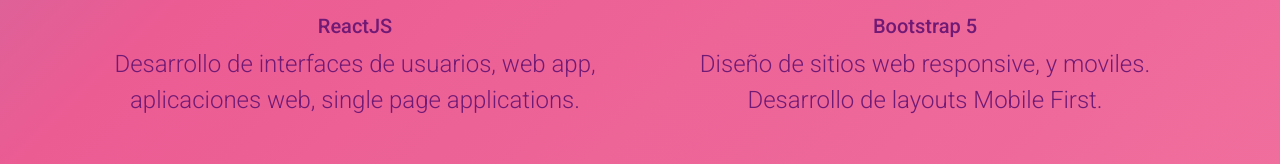
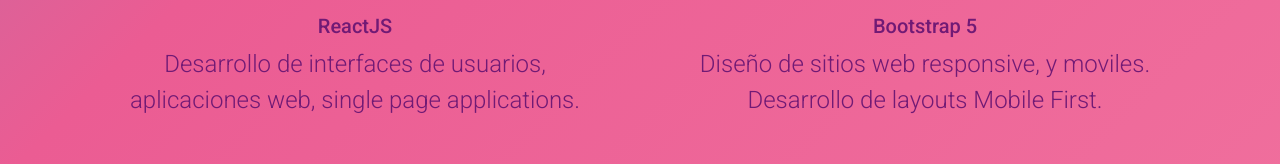
Before and after one commit to marcosalcala/desafio-bootstrap, a plain HTML site: page Pages/about.html in a window 1280 px wide. Shown: the part 636-800 px from the top of the page. Drawn offline with nearby package versions, Linux system fonts and the light colour scheme.

Commit message:
correcion seccion tecnologias

```diff
--- a/Pages/about.html
+++ b/Pages/about.html
@@ -92,7 +92,7 @@
                 <i class="fa-brands fa-react fa-3x"></i>
                 <div class="card-body">
                   <h5 class="card-title">ReactJS</h5>
-                  <p class="card-text">Desarrollo de interfaces de usuarios, web app, aplicaciones web, single page applications.</p>
+                  <p class="card-text">Desarrollo de interfaces de usuarios, aplicaciones web, single page applications.</p>
 
                 </div>
               </div>
```
